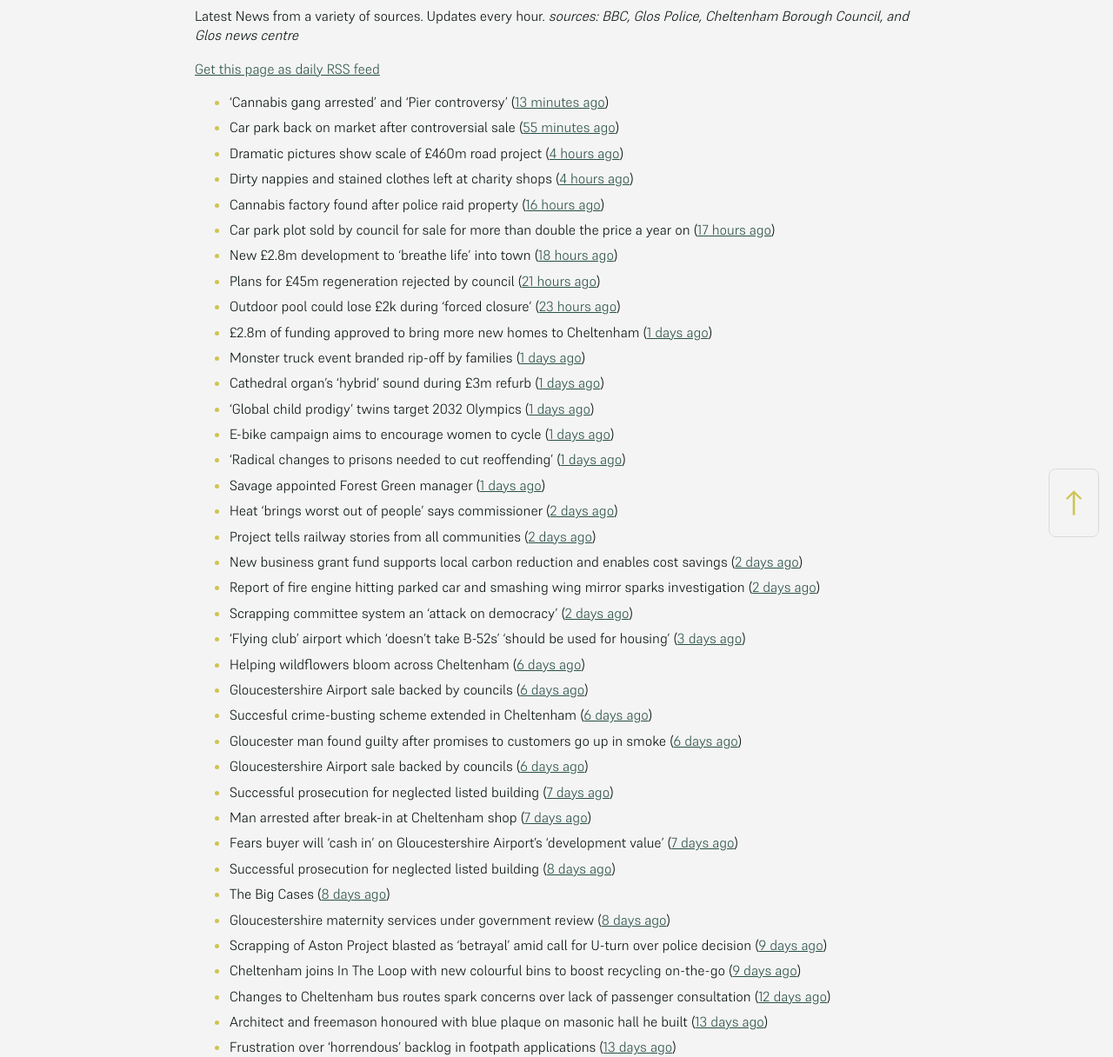
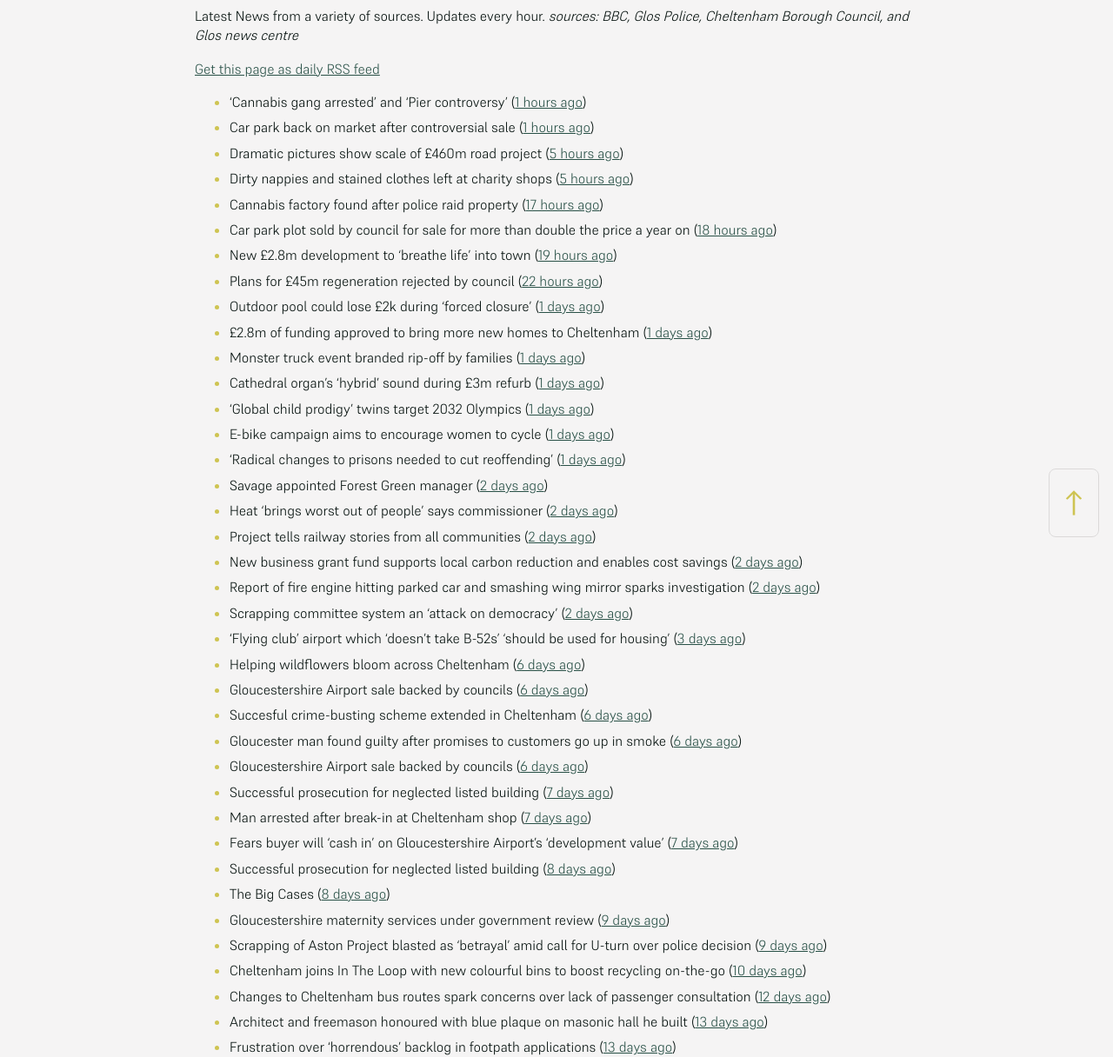
Before and after one commit to mat-0/cheltenham-open-data, a Jekyll site: the page built from _pages/news.md, in a window 1280 px wide. Shown: the part 266-1482 px from the top of the page at 87% size. Built offline with Jekyll 4.4.1, drawn with Linux system fonts in a browser that asks for light colours.

Commit message:
Updated 2025-07-03 10:57:52

```diff
--- a/_pages/news.md
+++ b/_pages/news.md
@@ -12,22 +12,22 @@ _sources: BBC, Glos Police, Cheltenham Borough Council, and Glos news centre_
 [Get this page as daily RSS feed](/daily.rss)
 
 <!-- news_marker starts -->
-- 'Cannabis gang arrested' and 'Pier controversy' ([13 minutes ago](https://www.bbc.com/news/articles/c2le7qgd5zzo))
-- Car park back on market after controversial sale ([55 minutes ago](https://www.bbc.com/news/articles/czxwp0gxxy3o))
-- Dramatic pictures show scale of £460m road project ([4 hours ago](https://www.bbc.com/news/articles/c20wwle56gqo))
-- Dirty nappies and stained clothes left at charity shops ([4 hours ago](https://www.bbc.com/news/articles/cy5w35506zko))
-- Cannabis factory found after police raid property ([16 hours ago](https://www.bbc.com/news/articles/cx2jxv80022o))
-- Car park plot sold by council for sale for more than double the price a year on ([17 hours ago](https://gloucesternewscentre.co.uk/car-park-plot-sold-by-council-for-sale-for-more-than-double-the-price-a-year-on/))
-- New £2.8m development to 'breathe life' into town ([18 hours ago](https://www.bbc.com/news/articles/cvg8n8djp0no))
-- Plans for £45m regeneration rejected by council ([21 hours ago](https://www.bbc.com/news/articles/ckg3jn2207ro))
-- Outdoor pool could lose £2k during 'forced closure' ([23 hours ago](https://www.bbc.com/news/articles/cvg885vxldgo))
+- 'Cannabis gang arrested' and 'Pier controversy' ([1 hours ago](https://www.bbc.com/news/articles/c2le7qgd5zzo))
+- Car park back on market after controversial sale ([1 hours ago](https://www.bbc.com/news/articles/czxwp0gxxy3o))
+- Dramatic pictures show scale of £460m road project ([5 hours ago](https://www.bbc.com/news/articles/c20wwle56gqo))
+- Dirty nappies and stained clothes left at charity shops ([5 hours ago](https://www.bbc.com/news/articles/cy5w35506zko))
+- Cannabis factory found after police raid property ([17 hours ago](https://www.bbc.com/news/articles/cx2jxv80022o))
+- Car park plot sold by council for sale for more than double the price a year on ([18 hours ago](https://gloucesternewscentre.co.uk/car-park-plot-sold-by-council-for-sale-for-more-than-double-the-price-a-year-on/))
+- New £2.8m development to 'breathe life' into town ([19 hours ago](https://www.bbc.com/news/articles/cvg8n8djp0no))
+- Plans for £45m regeneration rejected by council ([22 hours ago](https://www.bbc.com/news/articles/ckg3jn2207ro))
+- Outdoor pool could lose £2k during 'forced closure' ([1 days ago](https://www.bbc.com/news/articles/cvg885vxldgo))
 - £2.8m of funding approved to bring more new homes to Cheltenham ([1 days ago](https://www.cheltenham.gov.uk/news/article/3027/28m_of_funding_approved_to_bring_more_new_homes_to_cheltenham))
 - Monster truck event branded rip-off by families ([1 days ago](https://www.bbc.com/news/articles/c4gdmy874q4o))
 - Cathedral organ's 'hybrid' sound during £3m refurb ([1 days ago](https://www.bbc.com/news/articles/cy4nngn7pgxo))
 - 'Global child prodigy' twins target 2032 Olympics ([1 days ago](https://www.bbc.com/news/articles/c0k7x723zr1o))
 - E-bike campaign aims to encourage women to cycle ([1 days ago](https://www.bbc.com/news/articles/c9w11l9y7qno))
 - 'Radical changes to prisons needed to cut reoffending' ([1 days ago](https://www.bbc.com/news/articles/cm2zz75v286o))
-- Savage appointed Forest Green manager ([1 days ago](https://www.bbc.com/sport/football/articles/cgjg551p8ejo))
+- Savage appointed Forest Green manager ([2 days ago](https://www.bbc.com/sport/football/articles/cgjg551p8ejo))
 - Heat 'brings worst out of people' says commissioner ([2 days ago](https://www.bbc.com/news/articles/ckgjjx0ypwpo))
 - Project tells railway stories from all communities ([2 days ago](https://www.bbc.com/news/articles/c0l4z258kypo))
 - New business grant fund supports local carbon reduction and enables cost savings ([2 days ago](https://www.cheltenham.gov.uk/news/article/3026/new_business_grant_fund_supports_local_carbon_reduction_and_enables_cost_savings))
@@ -44,9 +44,9 @@ _sources: BBC, Glos Police, Cheltenham Borough Council, and Glos news centre_
 - Fears buyer will ‘cash in’ on Gloucestershire Airport’s ‘development value’ ([7 days ago](https://gloucesternewscentre.co.uk/fears-buyer-will-cash-in-on-gloucestershire-airports-development-value/))
 - Successful prosecution for neglected listed building ([8 days ago](https://www.cheltenham.gov.uk/news/article/3023/successful_prosecution_for_neglected_listed_building))
 - The Big Cases ([8 days ago](https://www.bbc.co.uk/iplayer/episode/m001z7w2))
-- Gloucestershire maternity services under government review ([8 days ago](https://www.bbc.co.uk/sounds/play/p0ll39jx))
+- Gloucestershire maternity services under government review ([9 days ago](https://www.bbc.co.uk/sounds/play/p0ll39jx))
 - Scrapping of Aston Project blasted as ‘betrayal’ amid call for U-turn over police decision ([9 days ago](https://gloucesternewscentre.co.uk/scrapping-of-aston-project-blasted-as-betrayal-amid-call-for-u-turn-over-police-decision/))
-- Cheltenham joins In The Loop with new colourful bins to boost recycling on-the-go ([9 days ago](https://www.cheltenham.gov.uk/news/article/3022/cheltenham_joins_in_the_loop_with_new_colourful_bins_to_boost_recycling_on-the-go))
+- Cheltenham joins In The Loop with new colourful bins to boost recycling on-the-go ([10 days ago](https://www.cheltenham.gov.uk/news/article/3022/cheltenham_joins_in_the_loop_with_new_colourful_bins_to_boost_recycling_on-the-go))
 - Changes to Cheltenham bus routes spark concerns over lack of passenger consultation ([12 days ago](https://gloucesternewscentre.co.uk/changes-to-cheltenham-bus-routes-spark-concerns-over-lack-of-passenger-consultation/))
 - Architect and freemason honoured with blue plaque on masonic hall he built ([13 days ago](https://gloucesternewscentre.co.uk/architect-and-freemason-honoured-with-blue-plaque-on-masonic-hall-he-built/))
 - Frustration over ‘horrendous’ backlog in footpath applications ([13 days ago](https://gloucesternewscentre.co.uk/frustration-over-horrendous-backlog-in-footpath-applications/))
```
Also changed, not shown: _data/flood.json (+5 -27 lines), _pages/fix-my-street.md (+9 -9 lines), index.md (+5 -5 lines).
